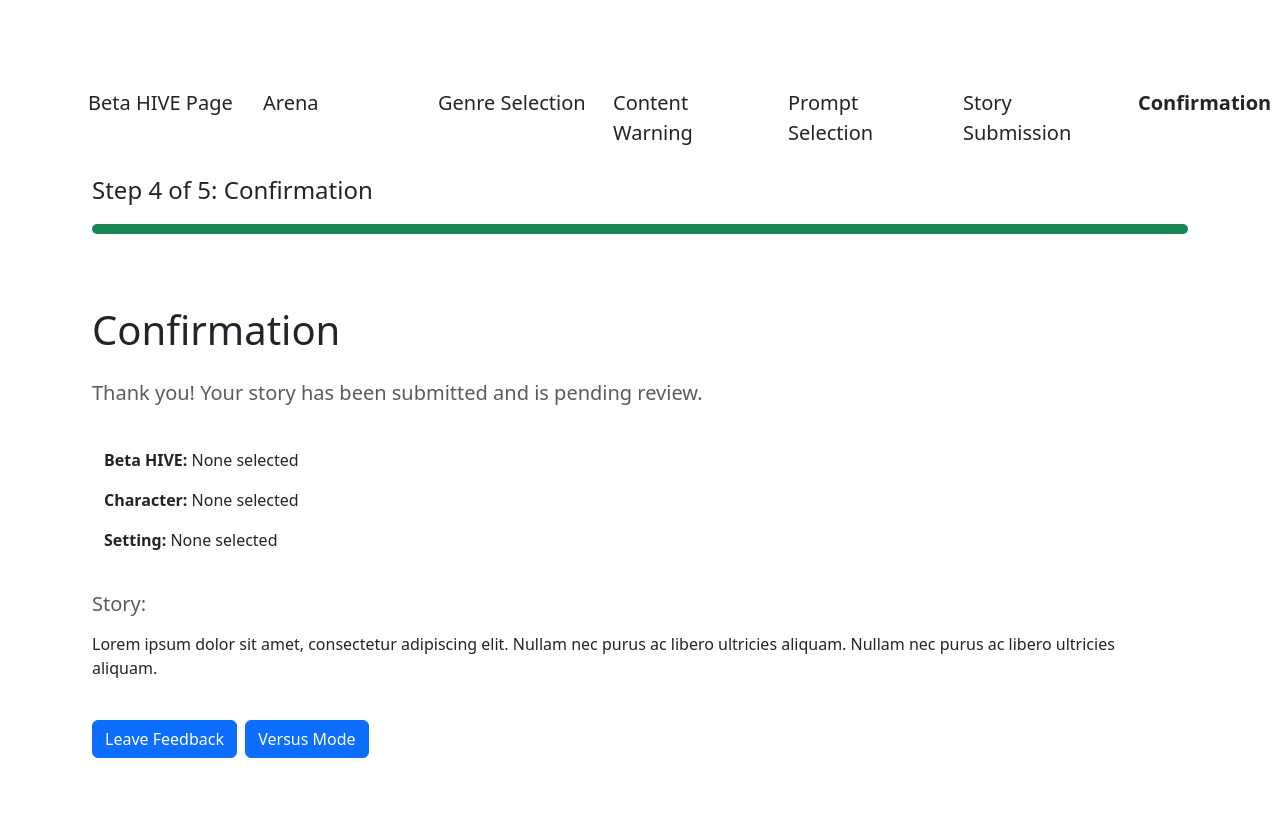
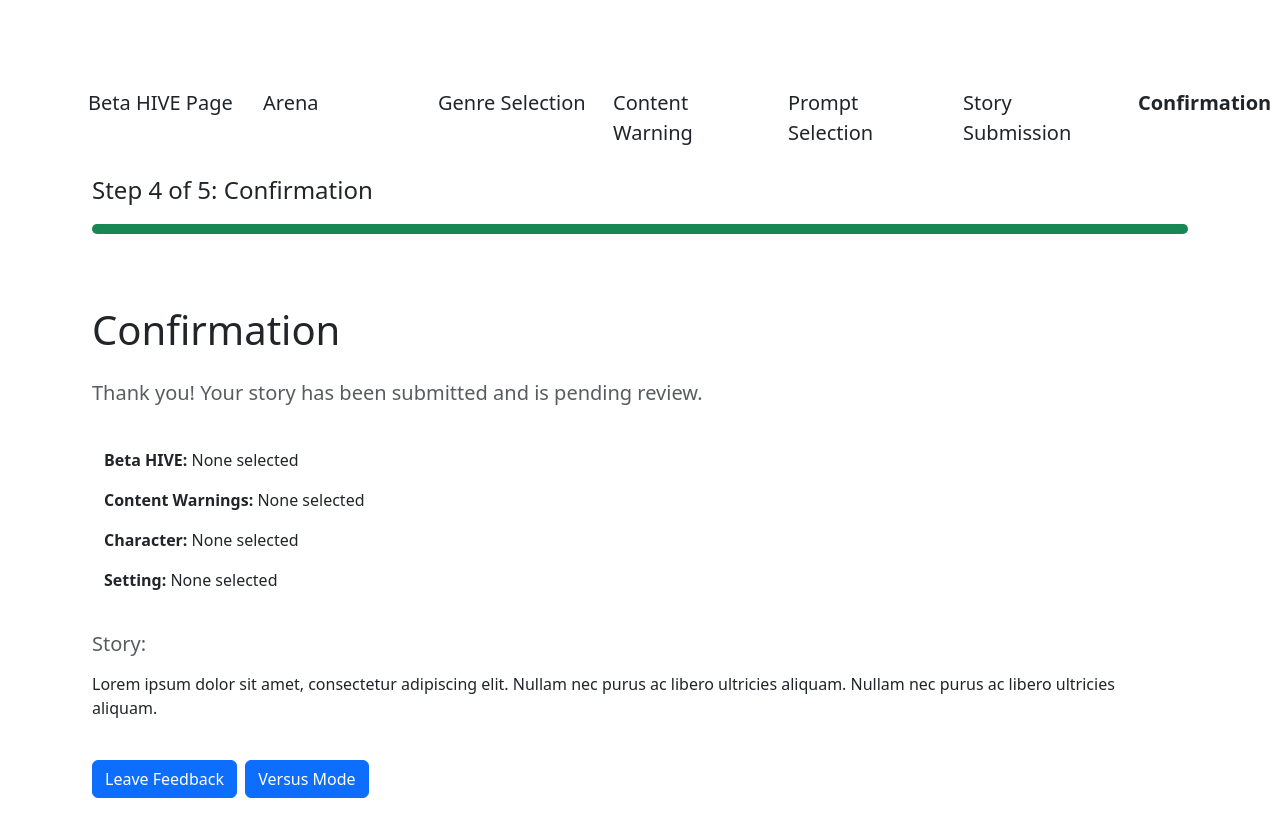
Before and after one commit to AplUSAndmINUS/beta-hive-story-submission, a React (Create React App) app: page /confirmation in a window 1280 px wide. Shown: the top 836 px of the page. Built offline with nearby package versions, Linux system fonts and the light colour scheme; the HTML template or start-up script is replaced by a standard one.

Commit message:
added the content sensitivities section

```diff
--- a/src/components/selections/selections.tsx
+++ b/src/components/selections/selections.tsx
@@ -10,8 +10,12 @@ interface SelectionsProps {
 export const Selections: React.FC<SelectionsProps> = ({
   isStoryView = false,
 }) => {
-  const { genreSelection, characterSelection, settingSelection } =
-    useAppSelector((state) => state.storySubmission);
+  const {
+    genreSelection,
+    characterSelection,
+    settingSelection,
+    contentSensitivities,
+  } = useAppSelector((state) => state.storySubmission);
 
   return isStoryView ? (
     <div className='container ml-auto text-start w-100'>
@@ -51,6 +55,20 @@ export const Selections: React.FC<SelectionsProps> = ({
             </p>
           </div>
         </Link>
+
+        <Link
+          to='/content-warnings'
+          className='text-decoration-none custom-link'
+          style={{ paddingLeft: 0 }}
+        >
+          <div className='pt-0 pb-0'>
+            <p>
+              <strong>Content Warnings: </strong>{' '}
+              {contentSensitivities.join(', ') || 'None selected'}{' '}
+              <i className='fas fa-pencil-alt' />
+            </p>
+          </div>
+        </Link>
         <Link
           to='/prompt-selection'
           className='text-decoration-none custom-link'
```
